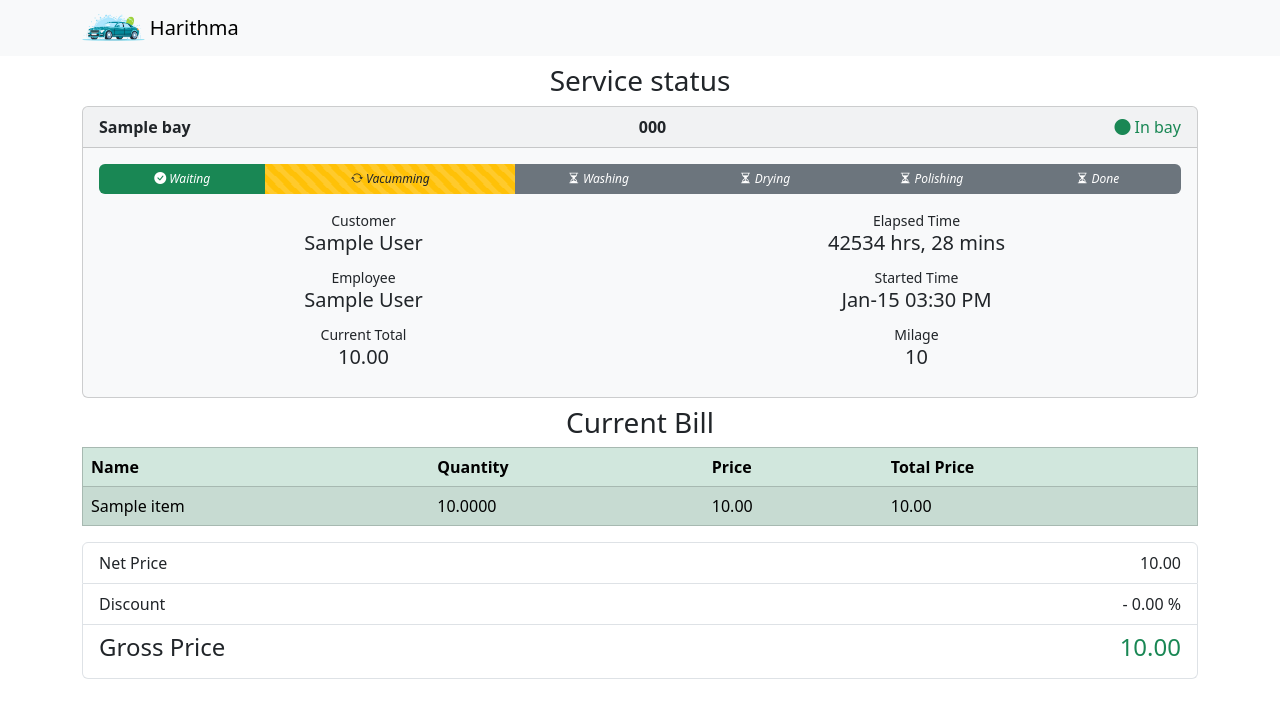
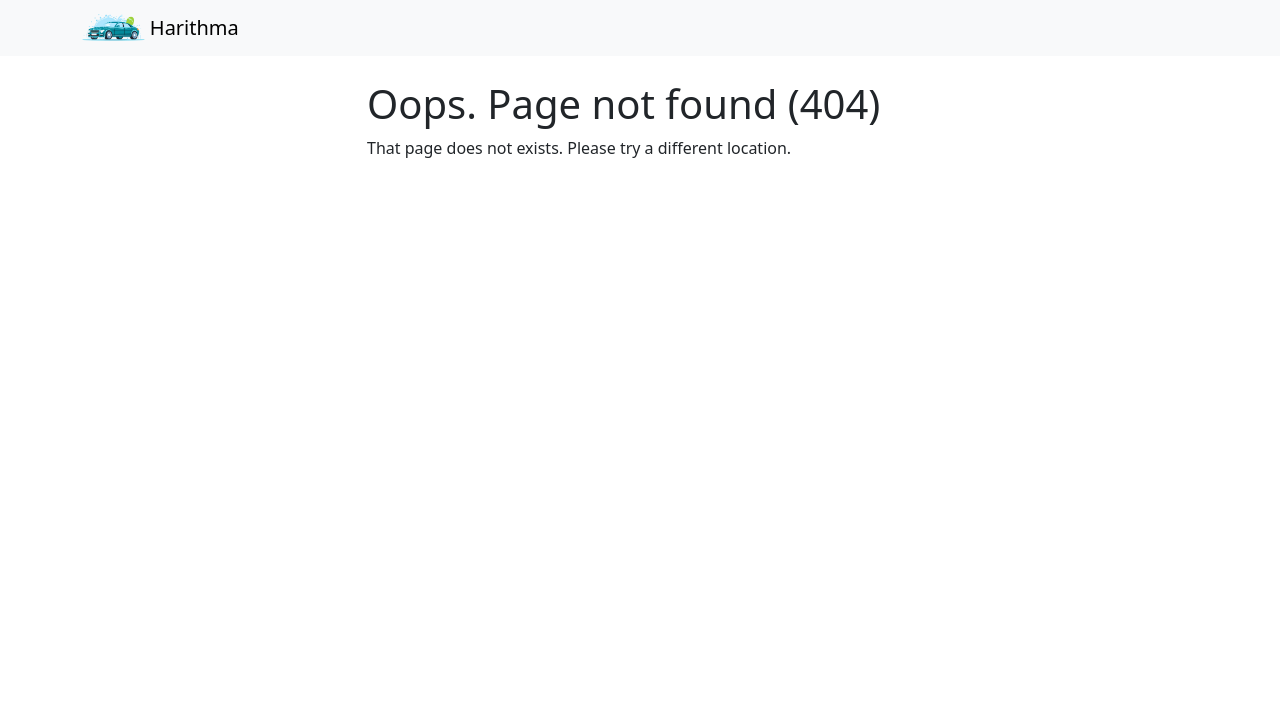
Before and after one commit to Madlhawa/HarithmaPOS, a Flask app: page /invoice/customer/view/1 in a window 1280 px wide. Shown: the top 718 px of the page. Run offline with Flask 3, Linux system fonts and the light colour scheme; tables that the repository leaves empty hold one stand-in row (values such as "Sample post").

Commit message:
code improvements

```diff
--- a/harithmapos/models.py
+++ b/harithmapos/models.py
@@ -111,6 +111,19 @@ class InvoiceHead(db.Model):
     update_dttm = db.Column(db.DateTime, nullable=False, default=datetime.utcnow)
     invoice_details = db.relationship('InvoiceDetail', backref='invoice', lazy=True)
     payments = db.relationship('Payment', backref='invoice', lazy=True)
+
+    def get_customer_view_token(self, expire_seconds = 1800):
+        serializer = Serializer(current_app.config['SECRET_KEY'])
+        return serializer.dumps({'invoice_id': self.id})
+
+    @staticmethod
+    def verify_customer_view_token(token):
+        serializer = Serializer(current_app.config['SECRET_KEY'])
+        try:
+            invoice_id = serializer.loads(token)['invoice_id']
+        except:
+            return None
+        return InvoiceHead.query.get(invoice_id)
 
     @hybrid_property
     def service_status_str(self):
--- a/harithmapos/templates/error/403.html
+++ b/harithmapos/templates/error/403.html
@@ -1,4 +1,4 @@
-{% extends 'base.html' %}
+{% extends 'layout/customer_base.html' %}
 {% block title %} Error {% endblock %}
 {% block body %}
 <div class="container mt-4">
--- a/harithmapos/templates/error/404.html
+++ b/harithmapos/templates/error/404.html
@@ -1,4 +1,4 @@
-{% extends 'layout/base.html' %}
+{% extends 'layout/customer_base.html' %}
 {% block title %} Error {% endblock %}
 {% block body %}
 <div class="container mt-4">
--- a/harithmapos/templates/error/500.html
+++ b/harithmapos/templates/error/500.html
@@ -1,4 +1,4 @@
-{% extends 'layout/base.html' %}
+{% extends 'layout/customer_base.html' %}
 {% block title %} Error {% endblock %}
 {% block body %}
 <div class="container mt-4">
--- a/harithmapos/templates/invoice/head.html
+++ b/harithmapos/templates/invoice/head.html
@@ -5,7 +5,7 @@
         <div class="row">
             <div class="col d-flex justify-content-between align-items-center">
                 <form class="mb-0 d-flex" action="" method="GET" autocomplete="off">
-                    <input type="text" class="form-control me-2" name="query" id="query" placeholder="{{ query if query else 'Search'}}">
+                    <input type="text" class="form-control me-2" name="query" id="query" placeholder="{{ query if query else 'Vehical number...'}}">
                     <input type="submit" value="Search" class="btn btn-primary me-2" name="">
                     <a href="{{ url_for('invoice_blueprint.invoice_head') }}"><input type="submit" value="Reset" class="btn btn-secondary" ></a>
                 </form>
@@ -89,6 +89,7 @@
                     <th scope="col">Wash Bay</th>
                     <th scope="col">Status</th>
                     <th scope="col">Amount</th>
+                    <th scope="col">Rem. Amount</th>
                     <th scope="col" style="text-align: right" >Actions</th>
                 </tr>
             </thead>
@@ -103,6 +104,7 @@
                         <td class="align-middle">{{invoice_head.washbay.name}}</td>
                         <td class="align-middle">{{invoice_head.service_status_str}}</td>
                         <td class="align-middle">{{invoice_head.gross_price}}</td>
+                        <td class="align-middle">{{invoice_head.remaining_amount}}</td>
                         <td class="text-end">
                             <a href="{{ url_for('invoice_blueprint.invoice_head_detail', invoice_head_id=invoice_head.id) }}" class="btn btn-sm btn-warning" >Edit</a>
                             <a href="{{ url_for('invoice_blueprint.delete_invoice_head', invoice_head_id=invoice_head.id) }}" class="btn btn-sm btn-danger" onclick="return confirm('Are you sure to delete?')">Delete</a>
--- a/harithmapos/templates/invoice/item_head.html
+++ b/harithmapos/templates/invoice/item_head.html
@@ -5,7 +5,7 @@
         <div class="row">
             <div class="col d-flex justify-content-between align-items-center">
                 <form class="mb-0 d-flex" action="" method="GET" autocomplete="off">
-                    <input type="text" class="form-control me-2" name="query" id="query" placeholder="{{ query if query else 'Search'}}">
+                    <input type="text" class="form-control me-2" name="query" id="query" placeholder="{{ query if query else 'Invoice...'}}">
                     <input type="submit" value="Search" class="btn btn-primary me-2" name="">
                     <a href="{{ url_for('invoice_blueprint.item_invoice_head') }}"><input type="submit" value="Reset" class="btn btn-secondary" ></a>
                 </form>
--- a/harithmapos/views/invoice/routes.py
+++ b/harithmapos/views/invoice/routes.py
@@ -28,7 +28,8 @@ def invoice_head():
     query = request.args.get("query",None)
 
     if query:
-        invoice_heads = InvoiceHead.query.order_by(InvoiceHead.update_dttm.desc()).filter(InvoiceHead.customer_id.icontains(query)).paginate(page=page, per_page=per_page)
+        invoice_heads = InvoiceHead.query.join(Vehical).order_by(InvoiceHead.update_dttm.desc()).filter(Vehical.number.ilike(f"%{query}%")).paginate(page=page, per_page=per_page)
+        # invoice_heads = InvoiceHead.query.order_by(InvoiceHead.update_dttm.desc()).filter(InvoiceHead.customer_id.icontains(query)).paginate(page=page, per_page=per_page)
     else:
         invoice_heads = InvoiceHead.query.order_by(InvoiceHead.update_dttm.desc()).paginate(page=page, per_page=per_page)
     return render_template(
@@ -96,7 +97,11 @@ def insert_invoice_head():
         )
         db.session.add(invoice)
         db.session.commit()
-        utils.send_sms(vehical.owner.contact, f"Hi {vehical.owner.name}, Your vehical {vehical.number}'s service has been started. For more details please view: {url_for('invoice_blueprint.invoice_customer_view', invoice_head_id=invoice.id, _external=True)}")
+
+        token = invoice.get_customer_view_token()
+        msg = f"Hi {vehical.owner.name}, Your vehical {vehical.number}'s service has been started. For more details please view: {url_for('invoice_blueprint.invoice_customer_view', token=token, _external=True)}"
+        utils.send_sms(vehical.owner.contact, msg)
+
         return redirect(url_for('invoice_blueprint.invoice_head_detail', invoice_head_id=invoice.id))
     else:
         flash("Error: Invoice create failed!", category='danger')
@@ -442,11 +447,15 @@ def decrease_quantity_item_invoice_detail(item_invoice_detail_id):
 
     return redirect(url_for('invoice_blueprint.item_invoice_head_detail',item_invoice_head_id=item_invoice_detail.item_invoice_head_id))
 
-@invoice_blueprint.route("/invoice/customer/view/<int:invoice_head_id>", methods=['GET', 'POST'])
-def invoice_customer_view(invoice_head_id):
+@invoice_blueprint.route("/invoice/customer/view/<token>", methods=['GET', 'POST'])
+def invoice_customer_view(token):
 
-    invoice_head = InvoiceHead.query.get_or_404(invoice_head_id)
-    invoice_details = InvoiceDetail.query.filter(InvoiceDetail.invoice_head_id==invoice_head_id)
+    invoice_head = InvoiceHead.verify_customer_view_token(token)
+    if not invoice_head:
+        flash('Invalid or expired token.', category='warning')
+        return render_template('error/404.html')
+
+    invoice_details = InvoiceDetail.query.filter(InvoiceDetail.invoice_head_id==invoice_head.id)
 
     return render_template(
             'invoice/customer_view.html',
```
Also changed, not shown: harithmapos/views/payment/routes.py (+7 -5 lines).
